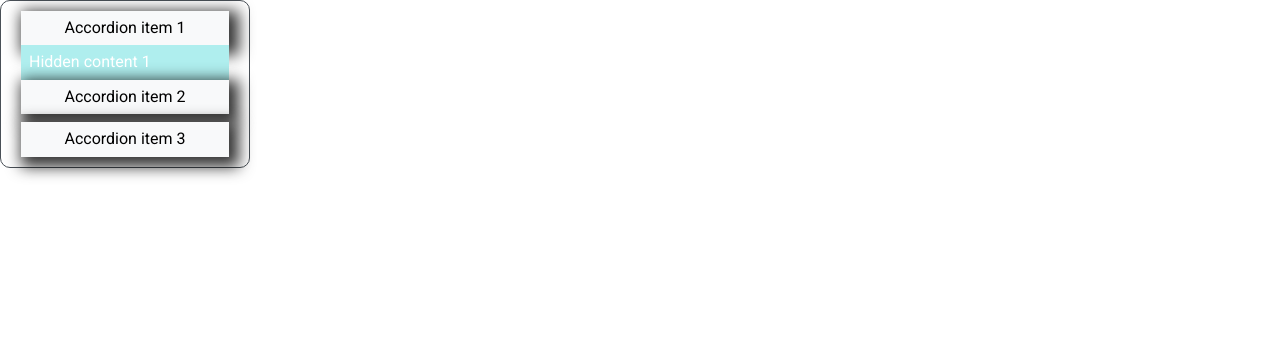
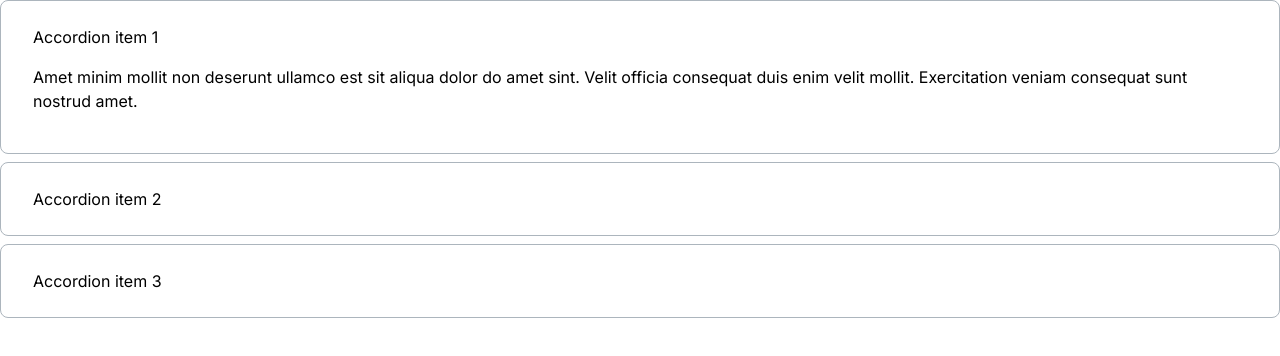
Before and after one commit to js-tasks-ru/htmlcss-20240216_del-ry4me, a website: page 03-lection1/02-accordion/index.html in a window 1280 px wide. Both pictures are taken after a click on the heading "Accordion item 1". Drawn offline with Linux system fonts and the light colour scheme.

Commit message:
fixed some property issues od accordion

```diff
--- a/03-lection1/02-accordion/accordion.css
+++ b/03-lection1/02-accordion/accordion.css
@@ -1,27 +1,21 @@
 /* Стилизация аккордеона */
-.accordion {
-    width: 250px;
-    border: 1px solid var(--grey-4);
-    border-radius: 10px;
-    padding: 10px 20px 10px 20px;
+
+.accordion__item {
+    padding: 24px 32px 24px 32px;
+    border: 1px solid var(--grey-3);
+    border-radius: 8px;
+    margin-bottom: 8px;
 }
 
 .accordion__summary {
-    display: block;
-    text-align: center;
-    list-style: none;
-    background-color: var(--grey-1);
-    box-shadow: 5px 5px 15px 5px rgba(0,0,0,0.8);
-    padding-top: 8px;
-    padding-bottom: 8px;
-}
+    display: inline-block;
+    font-family: "Inter";
+    font-size: 16px;
+    font-weight: 400;
+    line-height: 24px;
+    letter-spacing: 0em;
+    text-align: left;
 
-.accordion__item {
-    margin-bottom: 8px;
-}
-
-.accordion__item[open] {
-    margin-bottom: 0;
 }
 
 .accordion__item:last-child {
@@ -29,9 +23,11 @@
 }
 
 .accordion__content {
-    padding: 8px;
-    border: 1px solid var(--grey4);
-    background-color: var(--lblue);
-    color: var(--white);
-    margin: 0;
+    font-family: "Inter";
+    font-size: 16px;
+    font-weight: 400;
+    line-height: 24px;
+    letter-spacing: 0em;
+    text-align: left;
+
 }
--- a/03-lection1/02-accordion/index.html
+++ b/03-lection1/02-accordion/index.html
@@ -12,7 +12,8 @@
                       Accordion item 1
                 </summary>
                  <p class="accordion__content">
-                       Hidden content 1
+                    Amet minim mollit non deserunt ullamco est sit aliqua dolor do amet sint.
+                     Velit officia consequat duis enim velit mollit. Exercitation veniam consequat sunt nostrud amet.
                 </p>
             </details>
             <details class="accordion__item">
@@ -20,7 +21,8 @@
                       Accordion item 2
                 </summary>
                  <p class="accordion__content">
-                       Hidden content 2
+                    Amet minim mollit non deserunt ullamco est sit aliqua dolor do amet sint.
+                    Velit officia consequat duis enim velit mollit. Exercitation veniam consequat sunt nostrud amet.
                 </p>
             </details>
             <details class="accordion__item">
@@ -28,7 +30,8 @@
                       Accordion item 3
                 </summary>
                  <p class="accordion__content">
-                       Hidden content 3
+                    Amet minim mollit non deserunt ullamco est sit aliqua dolor do amet sint.
+                    Velit officia consequat duis enim velit mollit. Exercitation veniam consequat sunt nostrud amet.
                 </p>
             </details>
         </div>
--- a/assets/fonts/fonts.css
+++ b/assets/fonts/fonts.css
@@ -1 +1,2 @@
 @import url('https://fonts.googleapis.com/css2?family=Roboto:ital,wght@0,100;0,300;0,400;0,500;0,700;0,900;1,100;1,300;1,400;1,500;1,700;1,900&display=swap');
+@import url('https://fonts.googleapis.com/css2?family=Inter:wght@100..900&display=swap')
```
